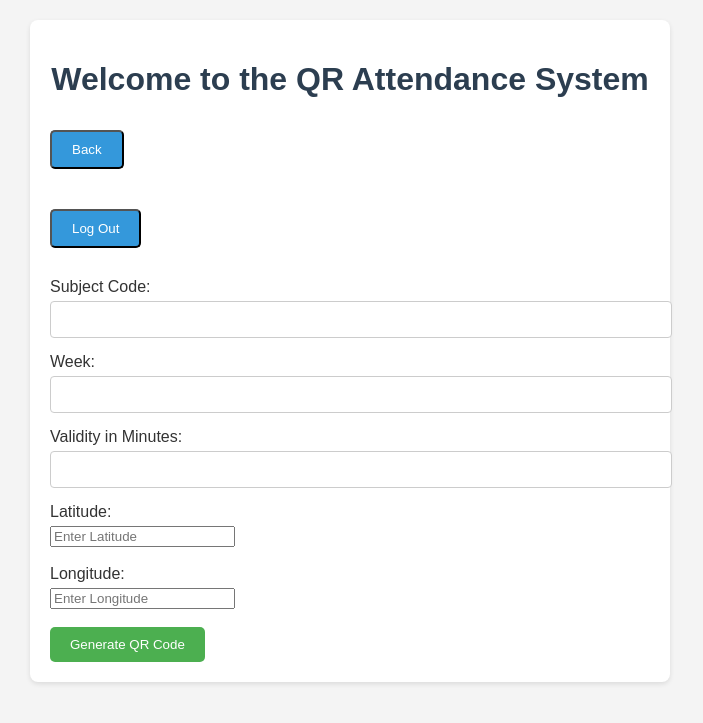
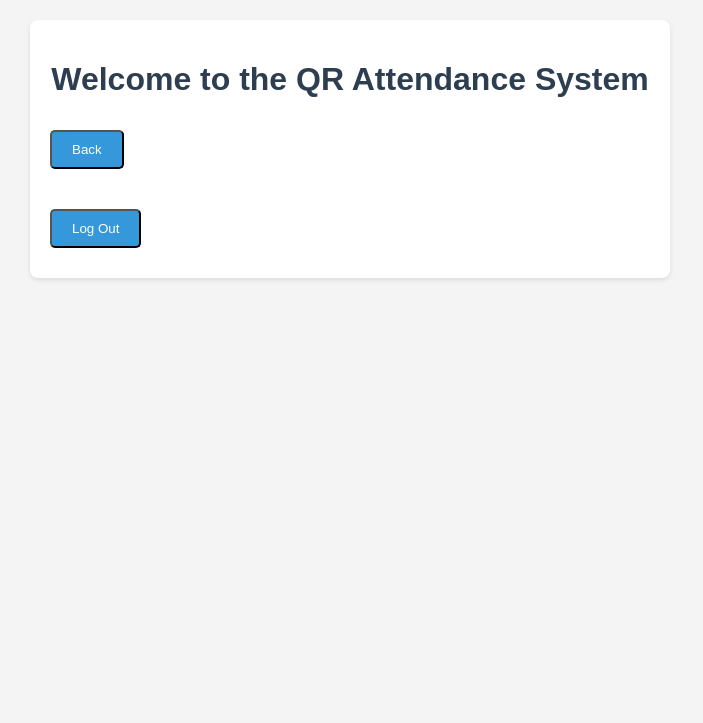
Before and after one commit to Nm836/QRTrack-V3.0Azure, a PHP site: page /QR_Generator_Info.php in a window 1280 px wide. Shown: the top 723 px of the page, without its empty margins (290-993 px from the left). Run offline with PHP 8.4, Linux system fonts and the light colour scheme; some libraries are stand-ins or nearby versions.

Commit message:
QR GEN v3

```diff
--- a/QR_Generator_Info.php
+++ b/QR_Generator_Info.php
@@ -1,3 +1,9 @@
+<?php
+session_start();
+
+?>
+
+
 <!DOCTYPE html>
 <html lang="en">
 <head>
@@ -68,12 +74,16 @@
 <body>
     <div class="container">
         <h1>Welcome to the QR Attendance System</h1>
+
         <form action='6_StaffPage.php?<?php echo SID;?>' method='POST' style = "display:flex;">
             <input type='submit' name='back' value='Back'  class="button">
         </form>
+
         <form action='index.php' method='POST' style='display:flex;'>
             <input type='submit' name='logout' value='Log Out'  class="button">
         </form>
+        <?php if (isset($_POST['QRGenerator'])){
+            ?>
         <form action ="qr_generated.php" method="POST">
             <label for="subject_code">Subject Code:</label>
             <input type="text" id="subject_code" name="subject_code" required>
@@ -85,16 +95,18 @@
             <input type="text" id="validity" name="validity" required>
 
 			<label for="latitude">Latitude:</label>
-			<input type="number" name="latitude" id="latitude" placeholder="Enter Latitude" required><br><br>
+			<input type="number" step="any" name="latitude" id="latitude" placeholder="Enter Latitude" required><br><br>
 
 			<label for="longitude">Longitude:</label>
-			<input type="number" name="longitude" id="longitude" placeholder="Enter Longitude" required><br><br>
+			<input type="number" step="any" name="longitude" id="longitude" placeholder="Enter Longitude" required><br><br>
 
 
 
             <button type="submit">Generate QR Code</button>
         </form>
-
+        <?php
+        }
+        ?>
 
     </div>
 </body>
```
Also changed, not shown: 6_StaffPage.php (+8 -0 lines).
